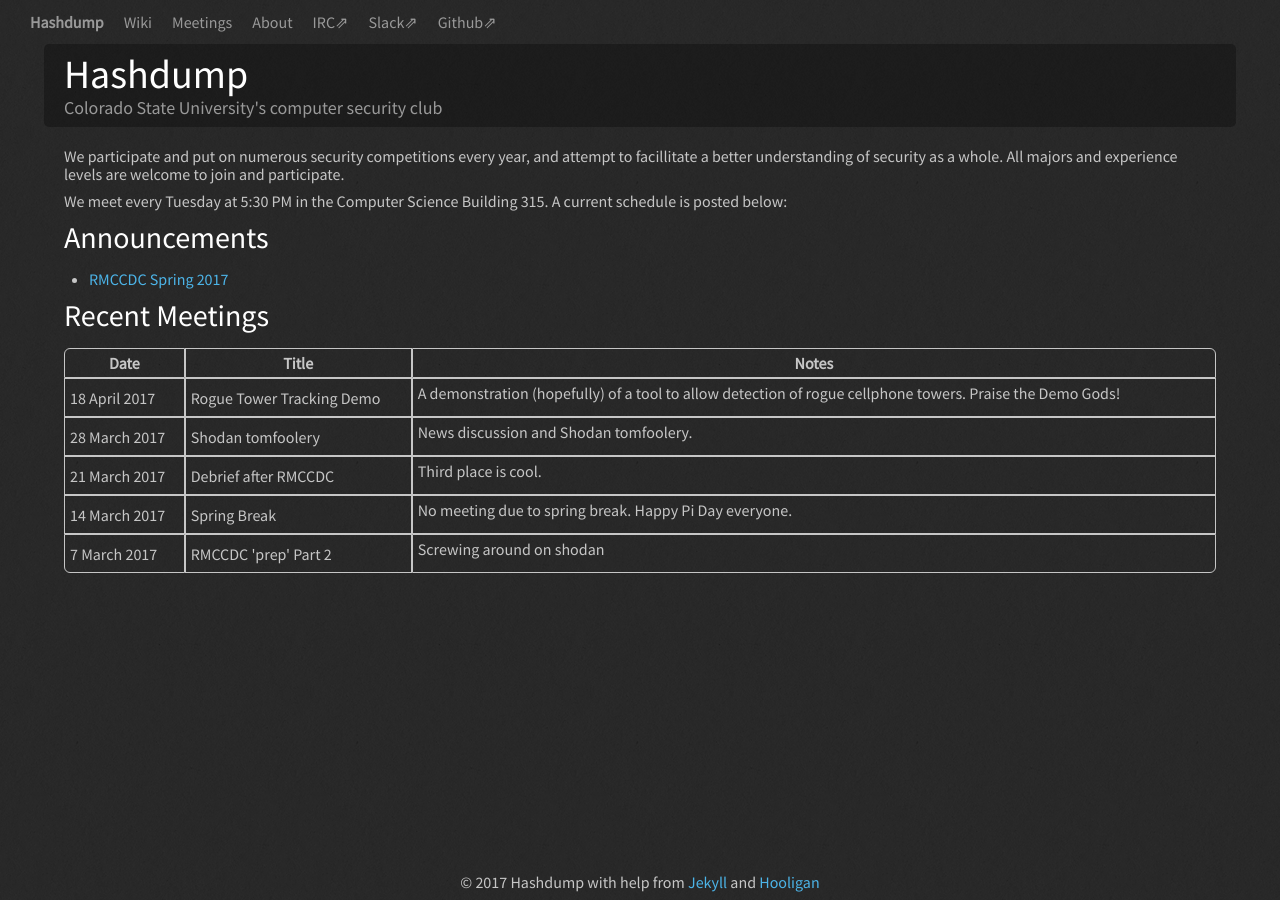
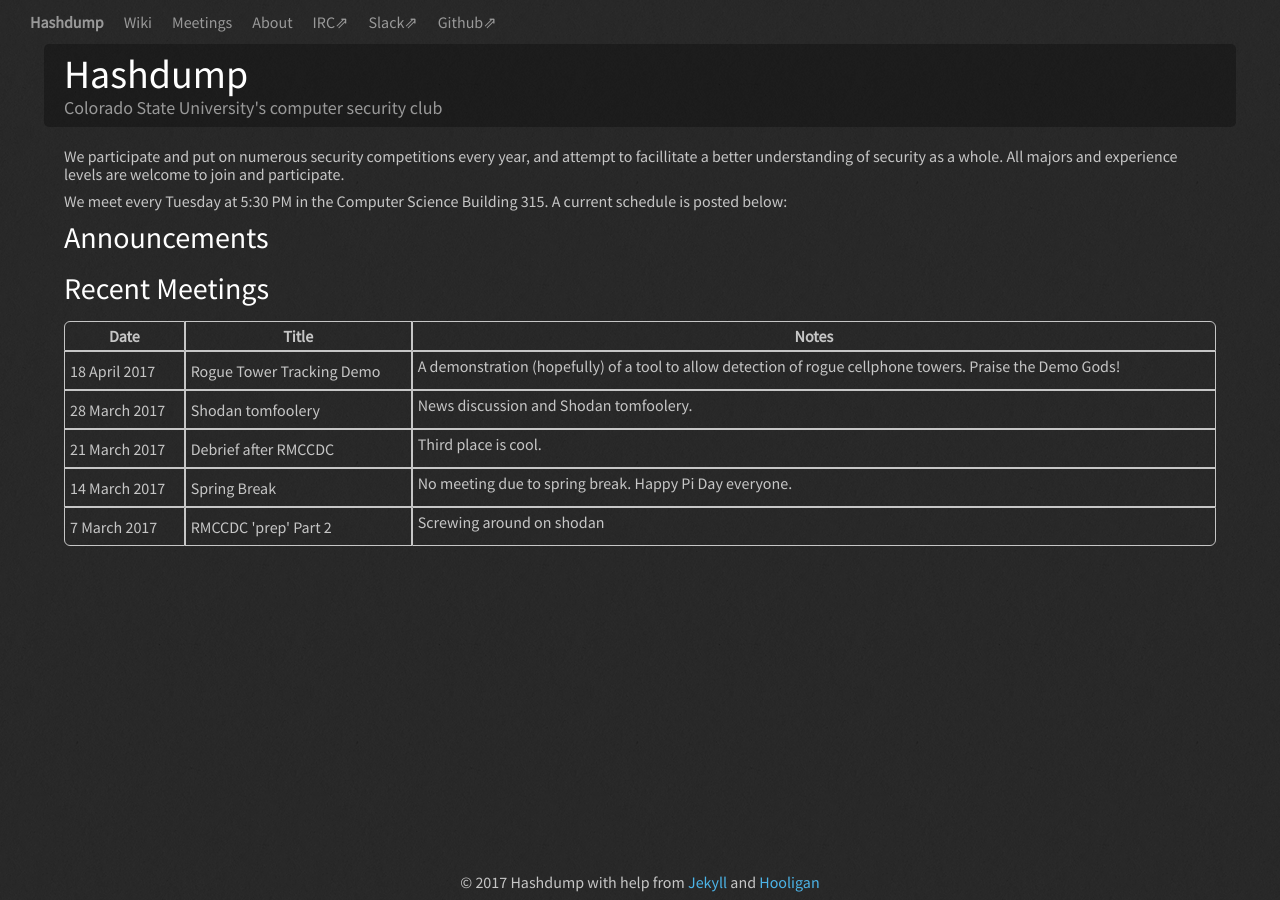
Before and after one commit to Hashdump/old-hashdump-site, a Jekyll site: the page built from index.md, in a window 1280 px wide. Built offline with Jekyll 4.4.1, drawn with Linux system fonts in a browser that asks for light colours.

Commit message:
remove rmccdc from announcements

```diff
--- a/index.md
+++ b/index.md
@@ -9,7 +9,6 @@ We meet every Tuesday at 5:30 PM in the Computer Science Building 315. A current
 
 ## Announcements
 
-+ [RMCCDC Spring 2017](http://rmccdc.regis.edu)
 
 
 ## Recent Meetings
```
